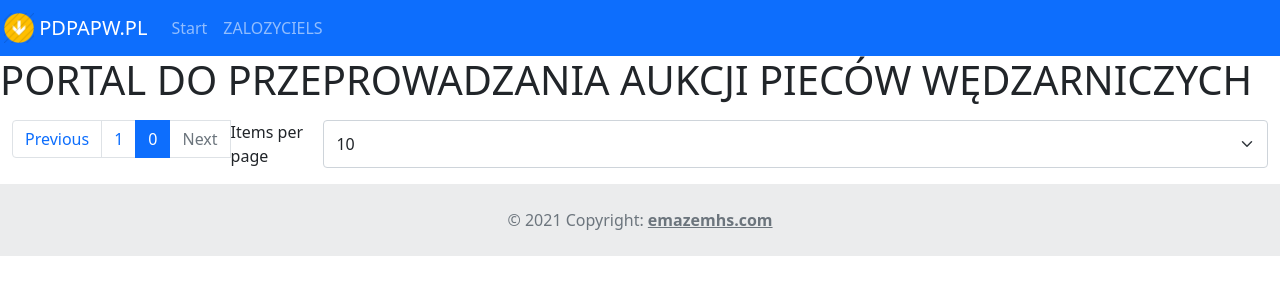
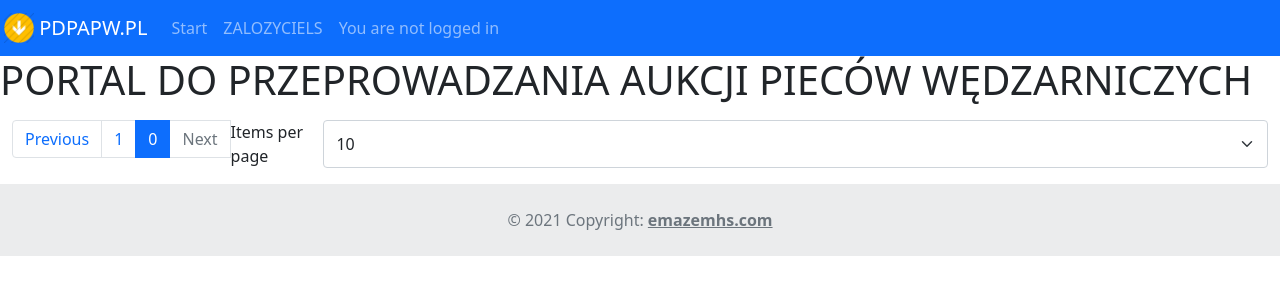
Before and after one commit to Emihilus/PORTAL, a Symfony app: template templates/old/auction_list.html.twig in a window 1280 px wide. Shown: the top 300 px of the page. Run offline with Twig, Linux system fonts and the light colour scheme; the template is opened without the code that fills it, so the values that code supplies are empty; some libraries are stand-ins or nearby versions.

Commit message:
AUTOCOMMIT: 24-08-2021_01:22:14

```diff
--- a/templates/base.html.twig
+++ b/templates/base.html.twig
@@ -53,6 +53,10 @@
 					<li class="nav-item">
 						<a class="nav-link {% if app.request.attributes.get('_route') == 'create-auction' %}active{% endif %}" href="{{path('create-auction')}}">ZALOZYCIELS</a>
 					</li>
+
+					<li class="nav-item">
+						<a class="nav-link {% if app.request.attributes.get('_route') == 'create-auction' %}active{% endif %}" href="{{path('create-auction')}}">You are not logged in</a>
+					</li>
 				</ul>
 
 				<form class="d-none d-flex me-1">
```
